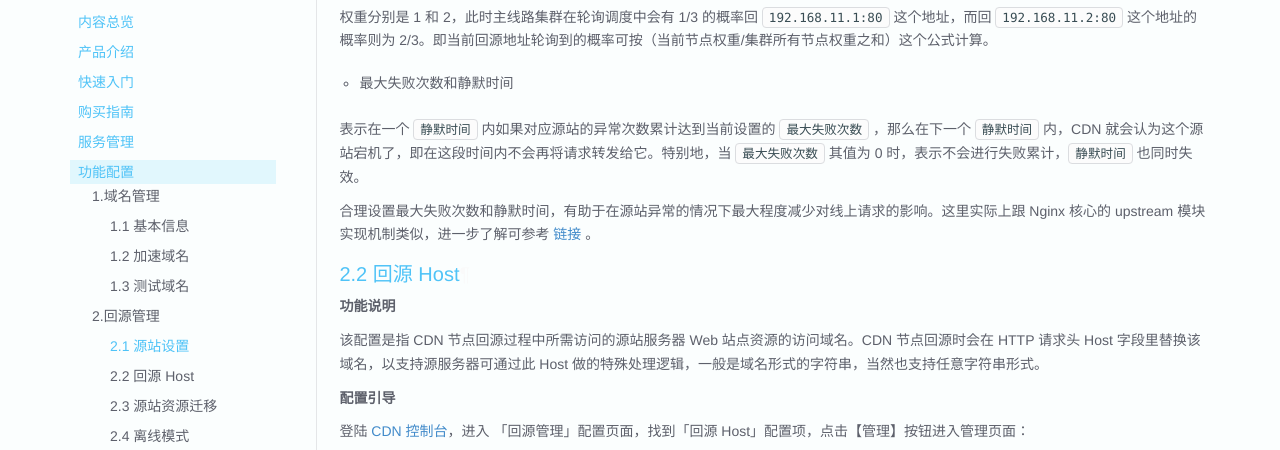
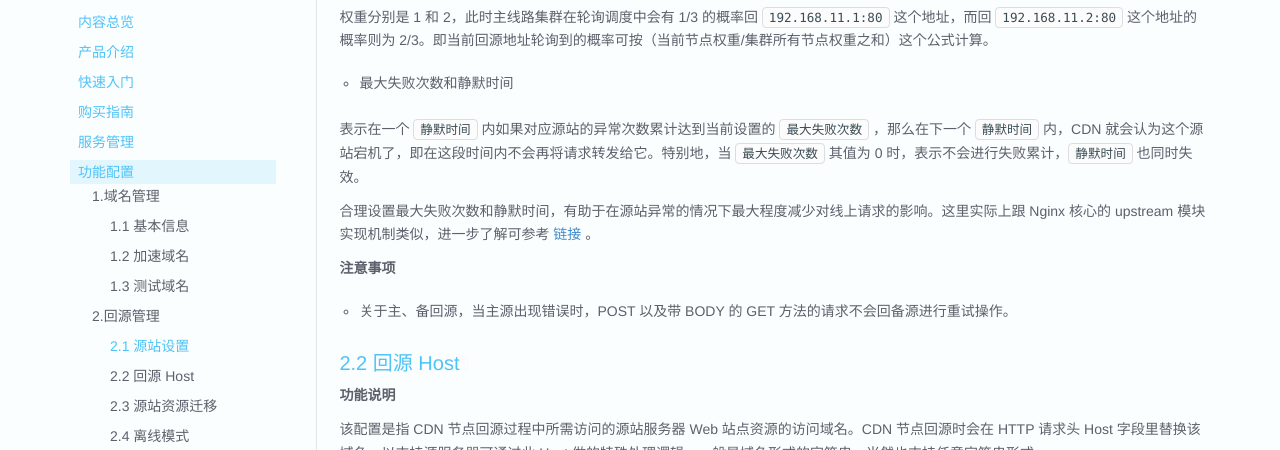
Before and after one commit to upyun/docs, an MkDocs documentation site: the page built from sources/cdn/config.md, in a window 1280 px wide and 900 px high, scrolled down 6015 px, cut to the strip 0-450 px from the top of the window. Built offline with MkDocs 1.6.1, drawn with Linux system fonts in a browser that asks for light colours; old or Windows-style settings are respelled for this version of MkDocs.

Commit message:
Update config.md

```diff
--- a/sources/cdn/config.md
+++ b/sources/cdn/config.md
@@ -160,6 +160,11 @@
 表示在一个 `静默时间` 内如果对应源站的异常次数累计达到当前设置的 `最大失败次数` ，那么在下一个  `静默时间` 内，CDN 就会认为这个源站宕机了，即在这段时间内不会再将请求转发给它。特别地，当 `最大失败次数` 其值为 0 时，表示不会进行失败累计，`静默时间` 也同时失效。
 
 合理设置最大失败次数和静默时间，有助于在源站异常的情况下最大程度减少对线上请求的影响。这里实际上跟 Nginx 核心的 upstream 模块实现机制类似，进一步了解可参考 [链接](http://nginx.org/en/docs/http/ngx_http_upstream_module.html#server) 。
+
+**注意事项**
+
+ - 关于主、备回源，当主源出现错误时，POST 以及带 BODY 的 GET 方法的请求不会回备源进行重试操作。
+
 
 ###2.2 回源 Host
 
```
